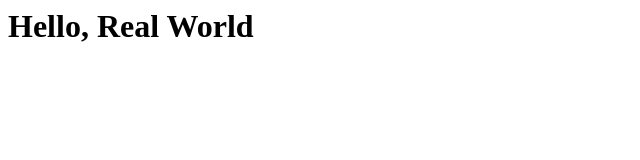
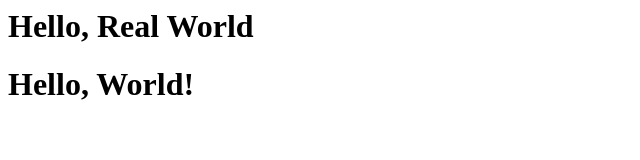
Before and after one commit to Sopho16/githowto, a plain HTML site: page hello.html in a window 1280 px wide. Shown: the whole page, without its empty margins (0-640 px from the left). Drawn offline with Linux system fonts and the light colour scheme.

Commit message:
Added standard HTML page tags

```diff
--- a/hello.html
+++ b/hello.html
@@ -1 +1,8 @@
 <h1>Hello, Real World</h1>
+<html>
+    <head>
+    </head>
+  <body>
+    <h1>Hello, World!</h1>
+  </body>
+</html>
```
